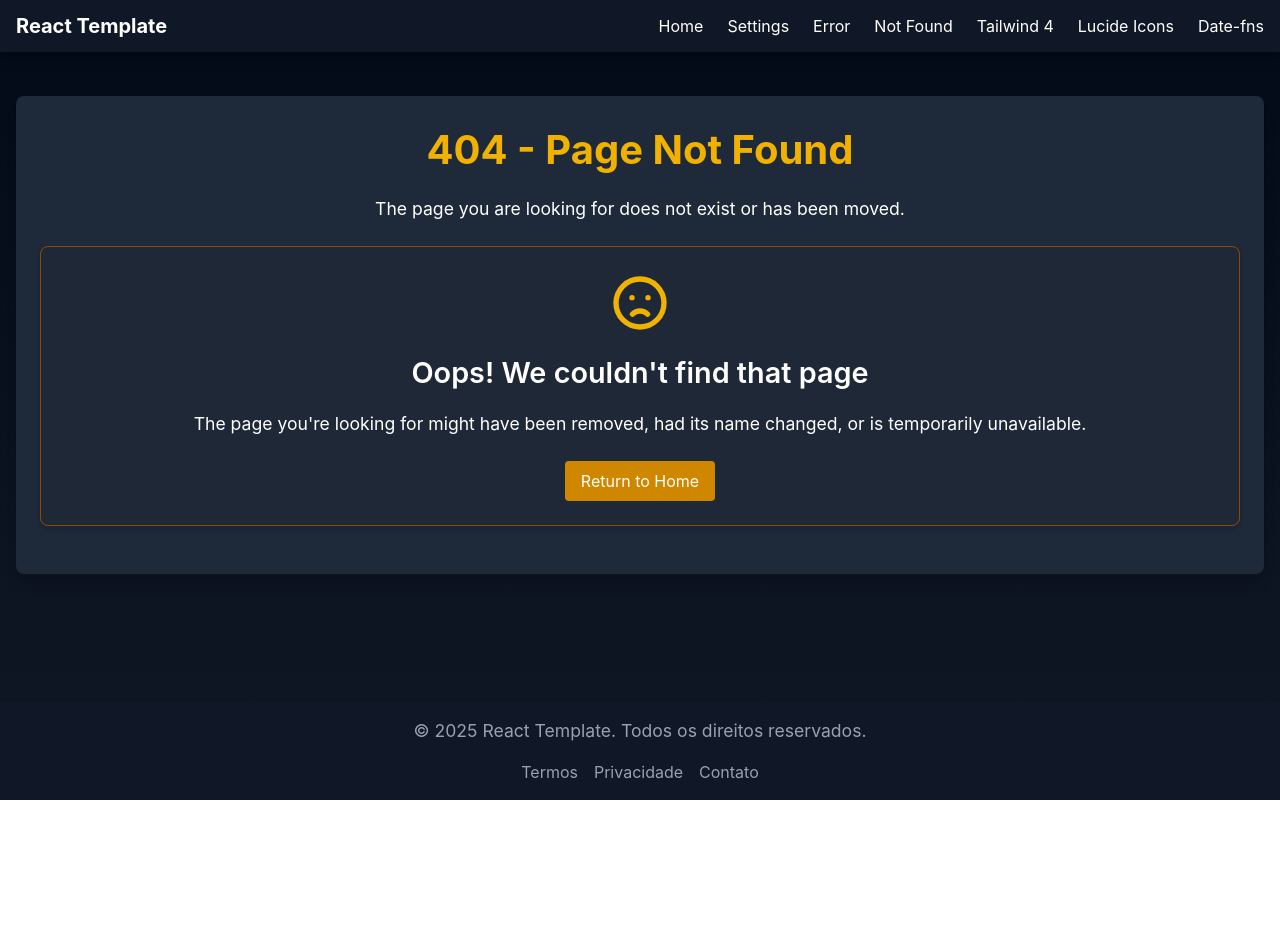
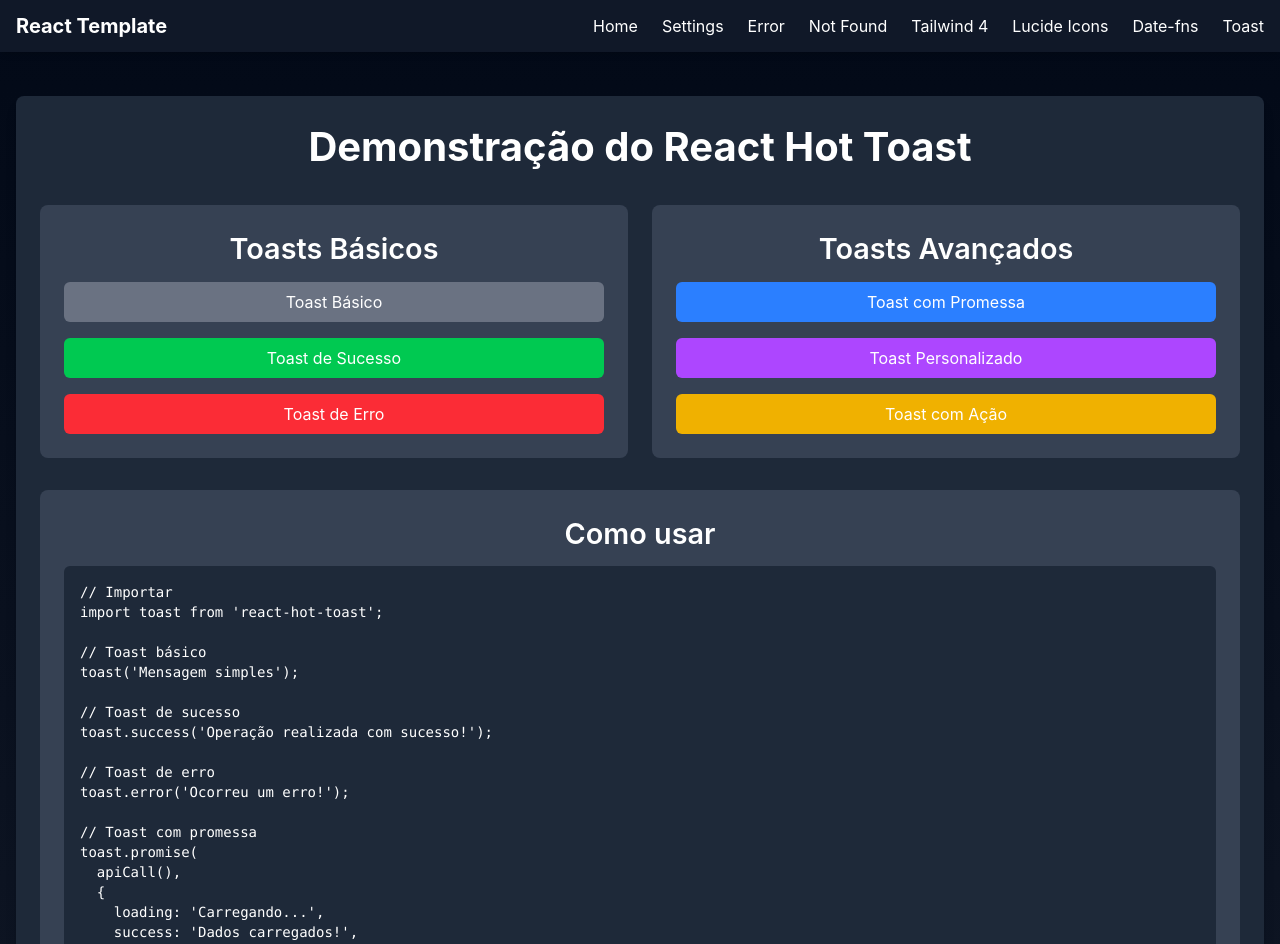
Before and after one commit to FerJSsilva/rsbuild-react-template, a React app: page /toast-demo in a window 1280 px wide. Shown: the top 944 px of the page. Before the commit the page ends 800 px from the top, so only its background shows below. Built offline with nearby package versions, Linux system fonts and the light colour scheme; the HTML template or start-up script is replaced by a standard one.

Commit message:
feat: add react-hot-toast dependency and implement Toast demo page

```diff
--- a/package.json
+++ b/package.json
@@ -16,6 +16,7 @@
     "lucide-react": "^0.477.0",
     "react": "^19.0.0",
     "react-dom": "^19.0.0",
+    "react-hot-toast": "^2.5.2",
     "react-icons": "^5.5.0",
     "wouter": "^3.6.0"
   },
--- a/src/App.jsx
+++ b/src/App.jsx
@@ -1,5 +1,6 @@
 import './App.css';
 import { Route, Switch, Link } from 'wouter';
+import { Toaster } from 'react-hot-toast';
 import Home from './pages/Home';
 import Settings from './pages/Settings';
 import Error from './pages/Error';
@@ -7,10 +8,18 @@
 import TailwindDemo from './pages/TailwindDemo';
 import LucideDemo from './pages/LucideDemo';
 import DateFnsDemo from './pages/DateFnsDemo';
+import ToastDemo from './pages/ToastDemo';
 
 const App = () => {
   return (
     <div className="flex flex-col min-h-screen">
+      <Toaster position="top-right" toastOptions={{
+        duration: 4000,
+        style: {
+          background: '#363636',
+          color: '#fff',
+        },
+      }} />
       {/* Cabeçalho */}
       <header className="fixed top-0 w-full bg-gray-900 text-white shadow-md z-10">
         <div className="container mx-auto px-4 py-3 flex justify-between items-center">
@@ -23,6 +32,7 @@
             <Link href="/tailwind-demo" className="hover:text-blue-400 transition-colors">Tailwind 4</Link>
             <Link href="/lucide-demo" className="hover:text-blue-400 transition-colors">Lucide Icons</Link>
             <Link href="/date-fns-demo" className="hover:text-blue-400 transition-colors">Date-fns</Link>
+            <Link href="/toast-demo" className="hover:text-blue-400 transition-colors">Toast</Link>
           </nav>
         </div>
       </header>
@@ -37,6 +47,7 @@
             <Route path="/tailwind-demo" component={TailwindDemo} />
             <Route path="/lucide-demo" component={LucideDemo} />
             <Route path="/date-fns-demo" component={DateFnsDemo} />
+            <Route path="/toast-demo" component={ToastDemo} />
             <Route component={NotFound} />
           </Switch>
         </div>
--- /dev/null
+++ b/src/pages/ToastDemo.jsx
@@ -0,0 +1,210 @@
+import { useState } from 'react';
+import toast from 'react-hot-toast';
+import { FiCheck, FiAlertTriangle, FiInfo, FiX } from 'react-icons/fi';
+
+const ToastDemo = () => {
+  const [loading, setLoading] = useState(false);
+
+  // Toast básico
+  const showBasicToast = () => {
+    toast('Isso é um toast básico');
+  };
+
+  // Toast de sucesso
+  const showSuccessToast = () => {
+    toast.success('Operação realizada com sucesso!');
+  };
+
+  // Toast de erro
+  const showErrorToast = () => {
+    toast.error('Ocorreu um erro ao processar sua solicitação.');
+  };
+
+  // Toast com promessa
+  const showPromiseToast = () => {
+    setLoading(true);
+
+    toast.promise(
+      new Promise((resolve, reject) => {
+        setTimeout(() => {
+          // Simulando uma operação assíncrona
+          const success = Math.random() > 0.3; // 70% de chance de sucesso
+          if (success) {
+            resolve('Dados carregados com sucesso!');
+          } else {
+            reject(new Error('Falha ao carregar dados'));
+          }
+          setLoading(false);
+        }, 2000);
+      }),
+      {
+        loading: 'Carregando dados...',
+        success: (data) => data,
+        error: (err) => err.message,
+      }
+    );
+  };
+
+  // Toast personalizado com ícone
+  const showCustomToast = () => {
+    toast.custom((t) => (
+      <div
+        className={`${
+          t.visible ? 'animate-enter' : 'animate-leave'
+        } max-w-md w-full bg-white shadow-lg rounded-lg pointer-events-auto flex ring-1 ring-black ring-opacity-5`}
+      >
+        <div className="flex-1 w-0 p-4">
+          <div className="flex items-start">
+            <div className="flex-shrink-0 pt-0.5">
+              <FiInfo className="h-6 w-6 text-blue-500" />
+            </div>
+            <div className="ml-3 flex-1">
+              <p className="text-sm font-medium text-gray-900">
+                Notificação personalizada
+              </p>
+              <p className="mt-1 text-sm text-gray-500">
+                Este é um exemplo de toast totalmente personalizado com ícone.
+              </p>
+            </div>
+          </div>
+        </div>
+        <div className="flex border-l border-gray-200">
+          <button
+            onClick={() => toast.dismiss(t.id)}
+            className="w-full border border-transparent rounded-none rounded-r-lg p-4 flex items-center justify-center text-sm font-medium text-indigo-600 hover:text-indigo-500 focus:outline-none focus:ring-2 focus:ring-indigo-500"
+          >
+            <FiX className="h-5 w-5" />
+          </button>
+        </div>
+      </div>
+    ));
+  };
+
+  // Toast com ação
+  const showToastWithAction = () => {
+    toast(
+      (t) => (
+        <span className="flex items-center gap-2">
+          Deseja continuar?
+          <button
+            onClick={() => {
+              toast.success('Ação confirmada!');
+              toast.dismiss(t.id);
+            }}
+            className="px-2 py-1 bg-green-500 text-white rounded-md text-xs"
+          >
+            Sim
+          </button>
+          <button
+            onClick={() => {
+              toast.error('Ação cancelada');
+              toast.dismiss(t.id);
+            }}
+            className="px-2 py-1 bg-red-500 text-white rounded-md text-xs"
+          >
+            Não
+          </button>
+        </span>
+      ),
+      {
+        duration: 10000, // Duração maior para dar tempo de interagir
+      }
+    );
+  };
+
+  return (
+    <div className="text-center">
+      <h1 className="text-2xl font-bold mb-6">Demonstração do React Hot Toast</h1>
+
+      <div className="grid grid-cols-1 md:grid-cols-2 gap-6 mt-8">
+        <div className="bg-gray-700 p-6 rounded-lg">
+          <h2 className="text-xl font-semibold mb-4">Toasts Básicos</h2>
+          <div className="flex flex-col gap-4">
+            <button
+              onClick={showBasicToast}
+              className="px-4 py-2 bg-gray-500 hover:bg-gray-600 text-white rounded-md transition-colors"
+            >
+              Toast Básico
+            </button>
+
+            <button
+              onClick={showSuccessToast}
+              className="px-4 py-2 bg-green-500 hover:bg-green-600 text-white rounded-md transition-colors"
+            >
+              Toast de Sucesso
+            </button>
+
+            <button
+              onClick={showErrorToast}
+              className="px-4 py-2 bg-red-500 hover:bg-red-600 text-white rounded-md transition-colors"
+            >
+              Toast de Erro
+            </button>
+          </div>
+        </div>
+
+        <div className="bg-gray-700 p-6 rounded-lg">
+          <h2 className="text-xl font-semibold mb-4">Toasts Avançados</h2>
+          <div className="flex flex-col gap-4">
+            <button
+              onClick={showPromiseToast}
+              disabled={loading}
+              className={`px-4 py-2 ${
+                loading ? 'bg-gray-400 cursor-not-allowed' : 'bg-blue-500 hover:bg-blue-600'
+              } text-white rounded-md transition-colors`}
+            >
+              {loading ? 'Carregando...' : 'Toast com Promessa'}
+            </button>
+
+            <button
+              onClick={showCustomToast}
+              className="px-4 py-2 bg-purple-500 hover:bg-purple-600 text-white rounded-md transition-colors"
+            >
+              Toast Personalizado
+            </button>
+
+            <button
+              onClick={showToastWithAction}
+              className="px-4 py-2 bg-yellow-500 hover:bg-yellow-600 text-white rounded-md transition-colors"
+            >
+              Toast com Ação
+            </button>
+          </div>
+        </div>
+      </div>
+
+      <div className="mt-8 p-6 bg-gray-700 rounded-lg">
+        <h2 className="text-xl font-semibold mb-4">Como usar</h2>
+        <div className="text-left bg-gray-800 p-4 rounded-md overflow-auto">
+          <pre className="text-sm">
+            <code>
+{`// Importar
+import toast from 'react-hot-toast';
+
+// Toast básico
+toast('Mensagem simples');
+
+// Toast de sucesso
+toast.success('Operação realizada com sucesso!');
+
+// Toast de erro
+toast.error('Ocorreu um erro!');
+
+// Toast com promessa
+toast.promise(
+  apiCall(),
+  {
+    loading: 'Carregando...',
+    success: 'Dados carregados!',
+    error: 'Erro ao carregar dados',
+  }
+);`}
+            </code>
+          </pre>
+        </div>
+      </div>
+    </div>
+  );
+};
+
+export default ToastDemo;
```
Also changed, not shown: 1 other file (tests, documents, lock files or other folders).
